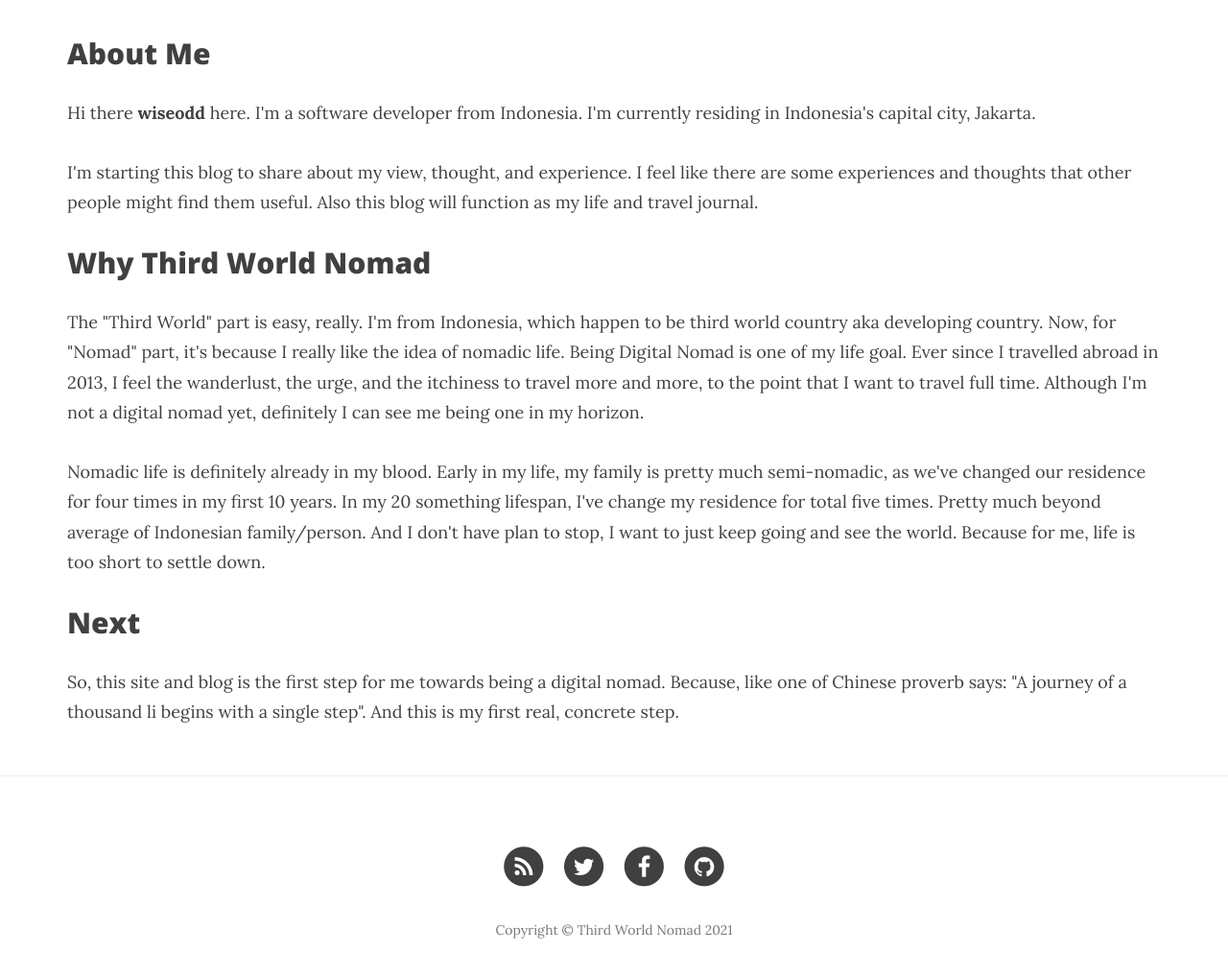
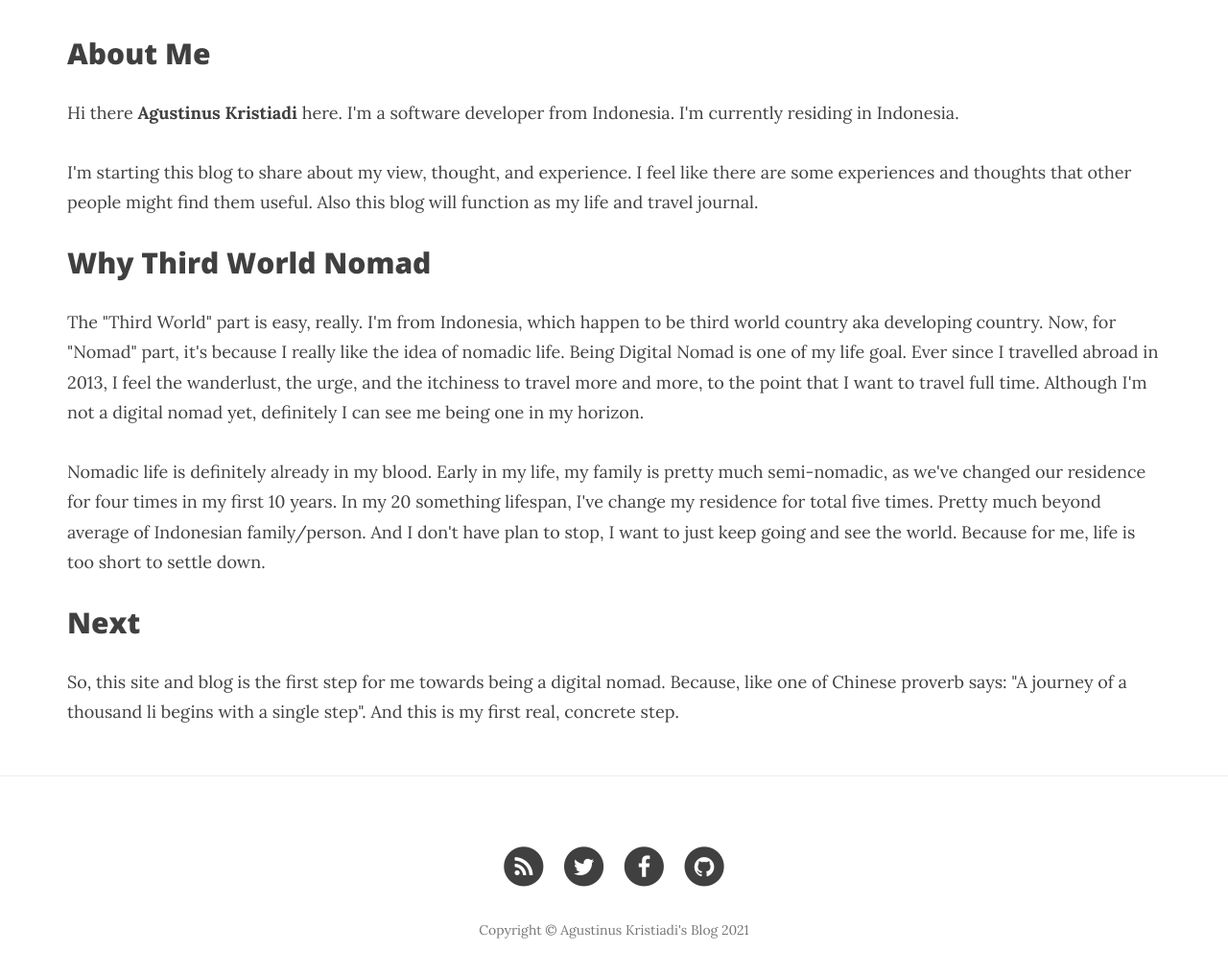
Before and after one commit to hsyodysseyjr/wiseodd0, a Jekyll site: the page built from about.html, in a window 1280 px wide and 1400 px high, scrolled down 114 px. Shown: the part 354-1371 px from the top of the window at 96% size. Built offline with Jekyll 4.4.1, drawn with Linux system fonts in a browser that asks for light colours; nearby versions of some CDN libraries; comment, search, counter and statistics services are not loaded; some of the changed text lies outside the part shown.

Commit message:
Rename blog

```diff
--- a/_config.yml
+++ b/_config.yml
@@ -1,10 +1,10 @@
 # Site settings
-title: "Third World Nomad"
+title: "Agustinus Kristiadi's Blog"
 header-img: "img/home-bg.jpg"
 email: "kristiadi7@gmail.com"
-description: "Thoughts, photo essays, field reports, and tech blogs of a third world, nomad, software engineer"
+description: "Thoughts, photo essays, field reports, and tech blogs!"
 baseurl: ""
-url: "http://thirdworldnomad.com"
+url: "http://wiseodd.github.io"
 twitter_username: "wiseodd"
 github_username: "wiseodd"
 facebook_username: "agustinus.kristiadi7"
--- a/about.html
+++ b/about.html
@@ -11,7 +11,7 @@ header-img: "img/about-bg.jpg"
 </div>
 
 <h2 class="section-header">About Me</h2>
-<p>Hi there <strong>wiseodd</strong> here. I'm a software developer from Indonesia. I'm currently residing in Indonesia's capital city, Jakarta.</p>
+<p>Hi there <strong>Agustinus Kristiadi</strong> here. I'm a software developer from Indonesia. I'm currently residing in Indonesia.</p>
 
 <p>I'm starting this blog to share about my view, thought, and experience. I feel like there are some experiences and thoughts that other people might find them useful. Also this blog will function as my life and travel journal.</p>
 
--- a/index.html
+++ b/index.html
@@ -1,6 +1,6 @@
 ---
 layout: page
-description: "Thoughts, photo essays, field reports, and tech blogs of a third world, nomad, software engineer"
+description: "Thoughts, photo essays, field reports, and tech blogs!"
 ---
 
 {% for post in paginator.posts %}
--- a/techblog.html
+++ b/techblog.html
@@ -1,7 +1,7 @@
 ---
 layout: page
 description: "Machine Learning? Check. Bayesian Method? Check. Python? Check!"
-title: "Third World Nomad's Tech Blog"
+title: "Tech Blog"
 weight: 5
 ---
 
--- a/travelblog.html
+++ b/travelblog.html
@@ -1,7 +1,7 @@
 ---
 layout: page
 description: "Travel Journals, Photo Essays, Foods, Hiking Trip, and Many More!"
-title: "Third World Nomad's Travel Blog"
+title: "Travel Blog"
 weight: 4
 ---
 
```
